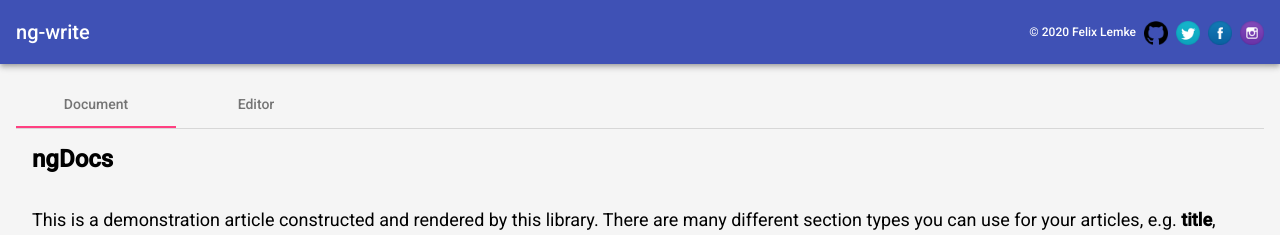
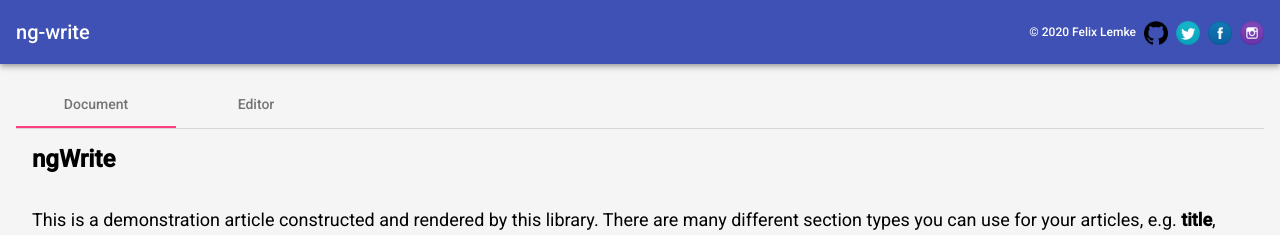
Before and after one commit to ngfelixl/ng-write, an Angular app: page / in a window 1280 px wide. Shown: the top 235 px of the page. Built offline with nearby package versions, Linux system fonts and the light colour scheme.

Commit message:
refactor(package): rename to ng-write

```diff
--- a/src/app/documentation.component.ts
+++ b/src/app/documentation.component.ts
@@ -33,7 +33,7 @@ export class DocumentationComponent {
 
   documentation = {
     sections: [
-      { type: 'title', content: { text: 'ngDocs' } },
+      { type: 'title', content: { text: 'ngWrite' } },
       { type: 'text', content: { text: `This is a demonstration article constructed and rendered by this library. There are many different section types you can use for your articles, e.g. **title**, **text**, **code**, **math**, **images**, **tables**, **citation**, nested **tabs** and **accordions**. To reorder the sections use the drag-handle next to the *type* input field and drag it to the target position. Press *save* to update the output.`} },
       { type: 'image', content: { imageUrl: 'https://upload.wikimedia.org/wikipedia/commons/thumb/c/cf/Angular_full_color_logo.svg/1200px-Angular_full_color_logo.svg.png', textwidth: 10 } },
       { type: 'text', content: { text: `Some section types have got different *formGroups*, e.g. **title** is just a single textarea, whereas **code** has the inputs \`language\` (dropdown select), \`code\` (textarea) and \`caption\` (input). The following section contains a code demonstration example. (Note that syntax highlighting is in a very early stage and needs more improvements. Feel free to contribute.) As you see there are several inline styles available. These are bold (&#42;&#42;), itallic (&#42;) and code (&#96;).` } },
@@ -49,9 +49,9 @@ export class MyComponent {
         { title: 'Usage', sections: [
           { type: 'title', content: { text: 'Render a documentation' }},
           { type: 'text', content: { text: `At first install all necessary dependencies by the following *npm* command.` } },
-          { type: 'code', content: { code: `npm i documentations
+          { type: 'code', content: { code: `npm i ng-write
 # or
-yarn add documentations` } },
+yarn add ng-write` } },
           { type: 'text', content: { text: 'Import all necessary dependencies in your angular module. If you just need rendering import only `DocuModule`.' } },
           { type: 'code', content: { language: 'typescript', caption: 'Import modules', code: `import { DocuModule, DocuEditorModule } from '../../projects/documentations/src/public_api';
 
```
Also changed, not shown: projects/ng-write/README.md, 7 other files (tests, documents, lock files or other folders).
